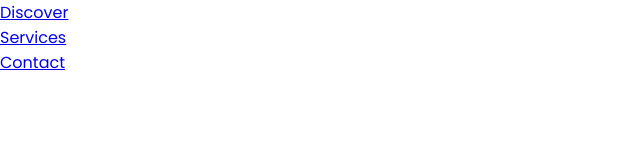
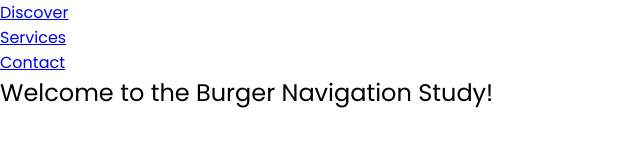
Before and after one commit to john-azzaro/Study-Responsive-CSS-Navigation, a plain HTML site: page index.html in a window 1280 px wide. Shown: the whole page, without its empty margins (0-640 px from the left). Drawn offline with nearby package versions, Linux system fonts and the light colour scheme.

Commit message:
updated processNotes, section added

```diff
--- a/index.html
+++ b/index.html
@@ -25,5 +25,10 @@
         </ul>
     </nav>
 
+    <section class="landing">
+        <h1>Welcome to the Burger Navigation Study!</h1>
+    </section>
+
+
    </body>
 </html>
```
Also changed, not shown: processNotes.txt.
